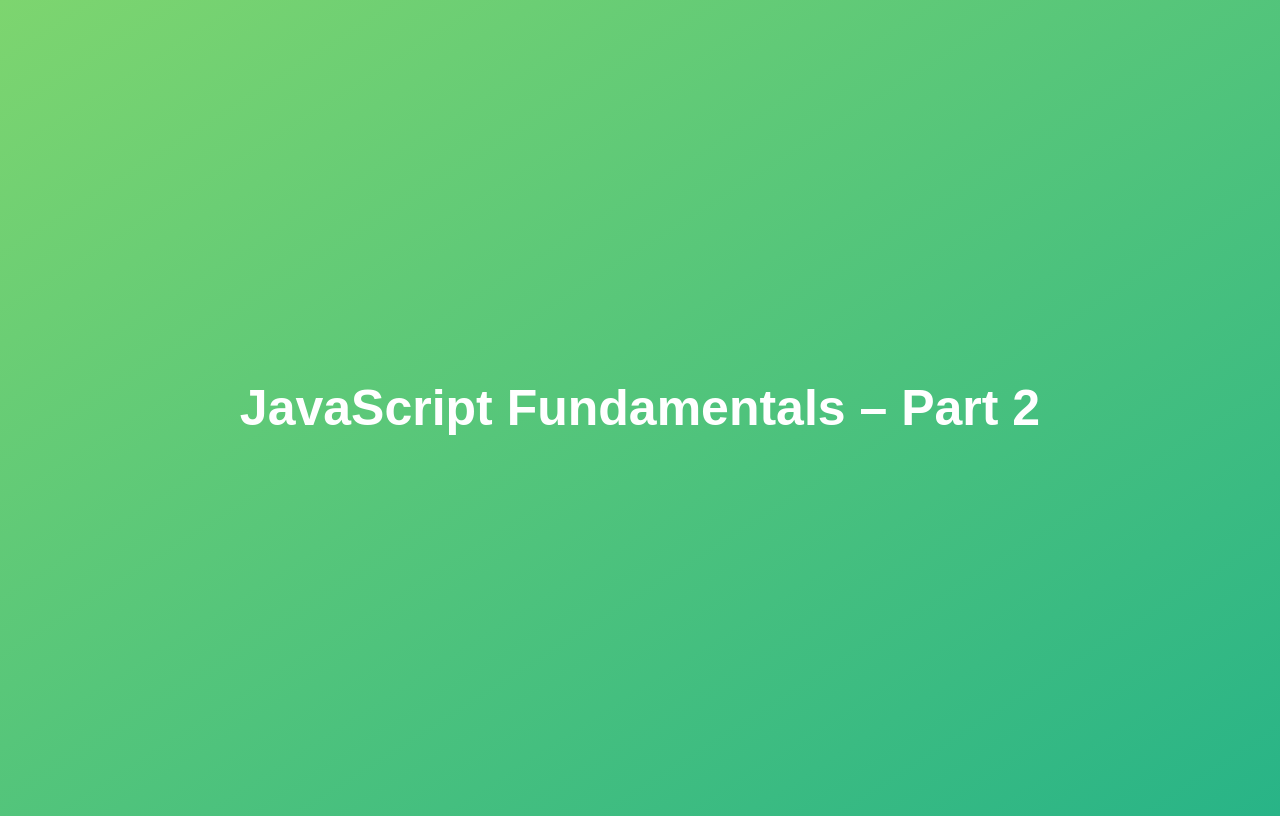
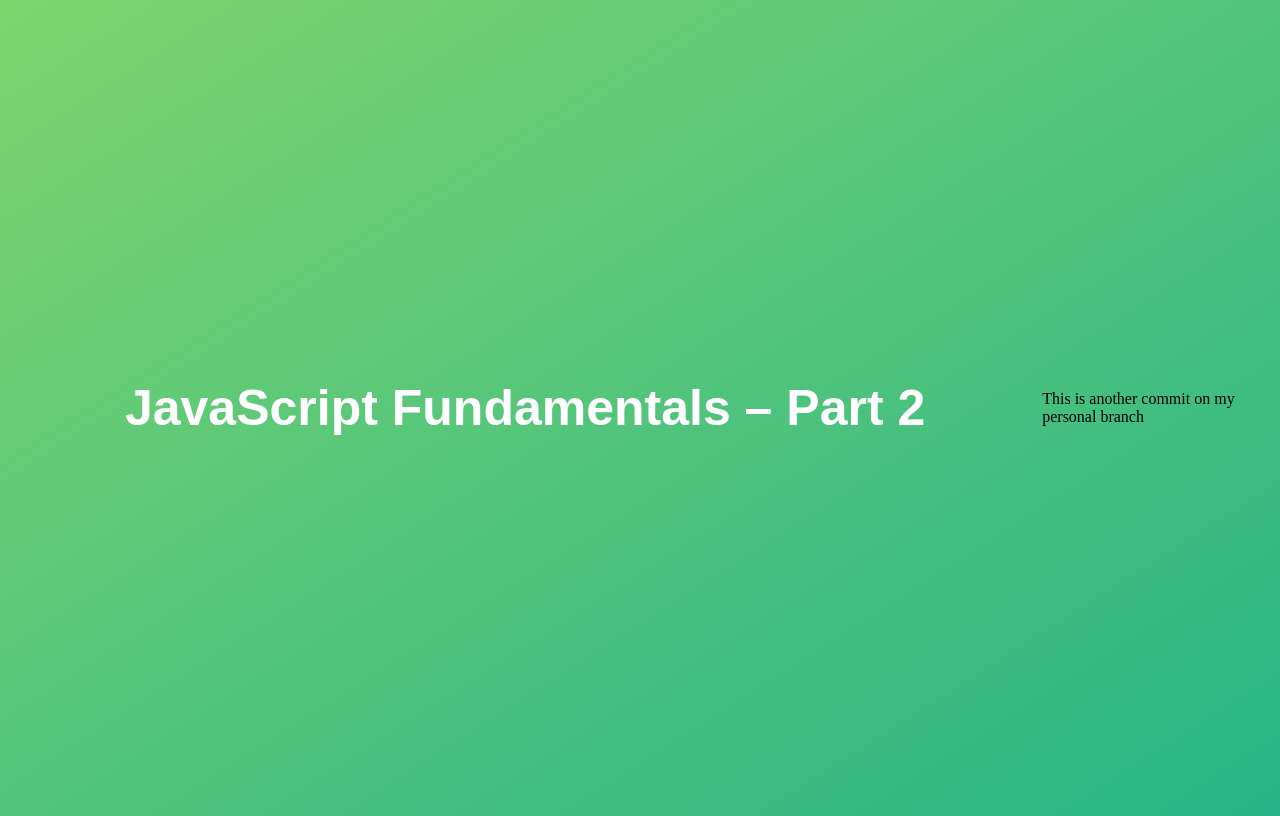
Before and after one commit to that-firefly/testing-commit, a plain HTML site: page 02-Fundamentals-Part-2/final/index.html in a window 1280 px wide. Drawn offline with Linux system fonts and the light colour scheme.

Commit message:
Personal commit to branch
A commit to branch

```diff
--- a/02-Fundamentals-Part-2/final/index.html
+++ b/02-Fundamentals-Part-2/final/index.html
@@ -1,5 +1,6 @@
 <!DOCTYPE html>
 <html lang="en">
+
 <head>
   <meta charset="UTF-8" />
   <meta name="viewport" content="width=device-width, initial-scale=1.0" />
@@ -12,6 +13,7 @@
       align-items: center;
       background: linear-gradient(to top left, #28b487, #7dd56f);
     }
+
     h1 {
       font-family: sans-serif;
       font-size: 50px;
@@ -23,8 +25,11 @@
     }
   </style>
 </head>
+
 <body>
   <h1>JavaScript Fundamentals – Part 2</h1>
+  <p>This is another commit on my personal branch </p>
   <script src="script.js"></script>
 </body>
+
 </html>
```
Lines whose indentation alone changed are shown as unchanged.
